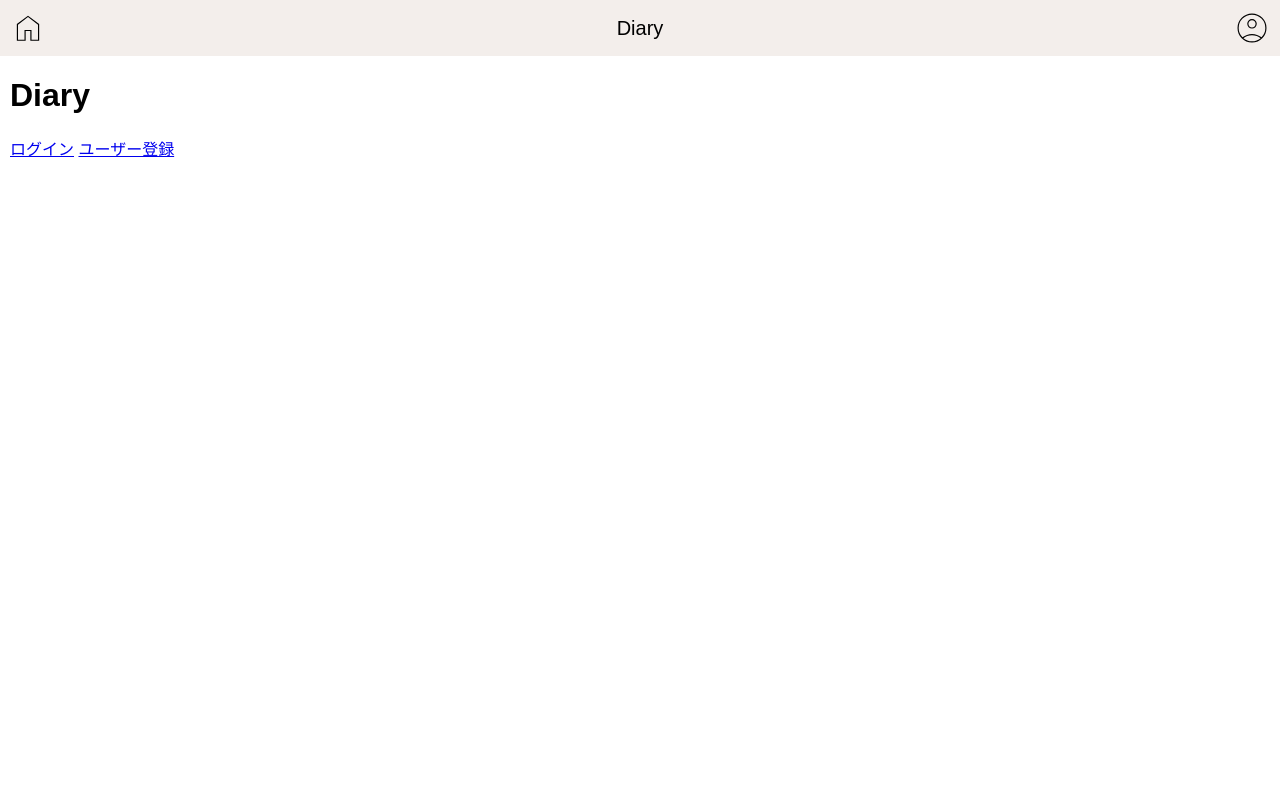
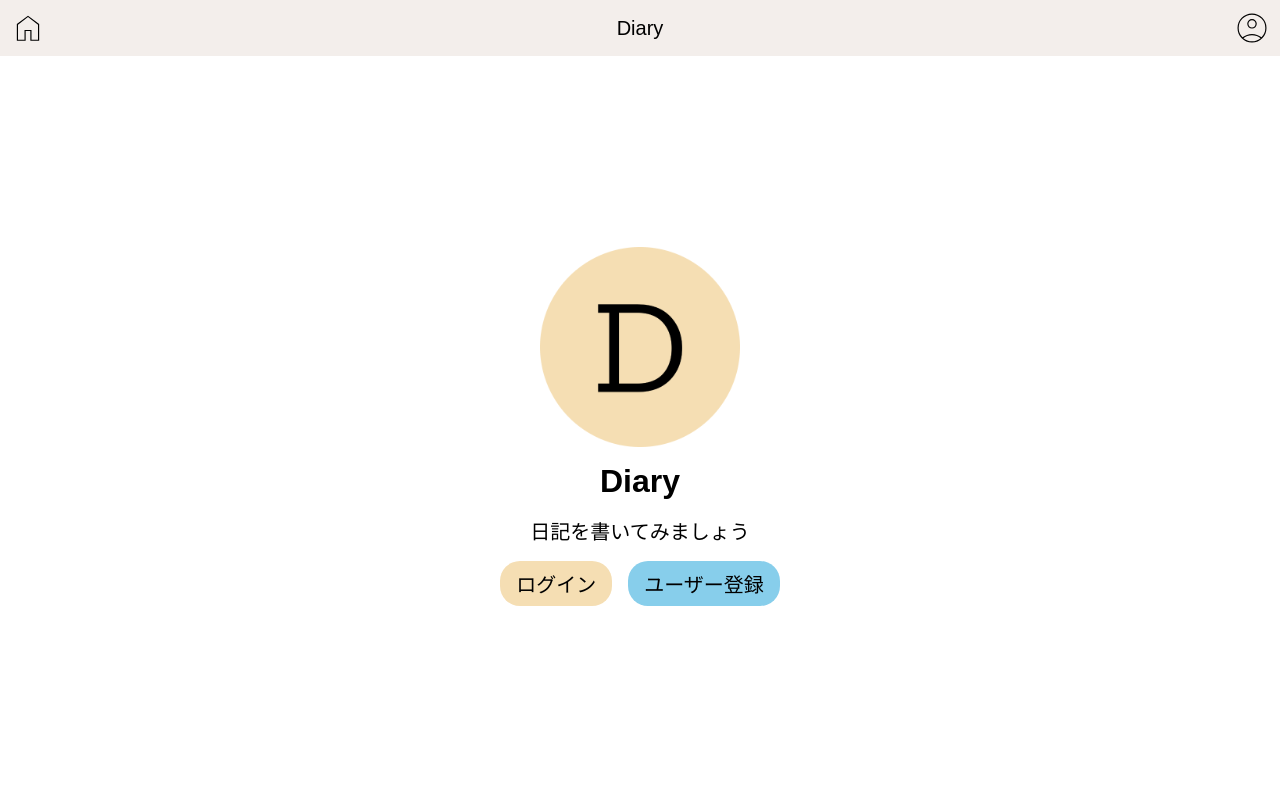
Before and after one commit to CoreNion/Diary, a Django app: page / in a window 1280 px wide. Run offline with Django 5.2, Linux system fonts and the light colour scheme; parts of the project's set-up code (start-up, migrations or seed data) failed here and were passed over; some web fonts are replaced.

Commit message:
[home] 非ログイン時の画面を調整

```diff
--- /dev/null
+++ b/static/css/entrance.css
@@ -0,0 +1,67 @@
+:root {
+  --primary-color: wheat;
+  --primary-light-color: #F3EEEB;
+  --secondary-color: skyblue;
+  --secondary-bg-color: #E1EEFF;
+}
+
+.main-visual {
+  height: 90vh;
+  display: grid;
+  justify-content: center;
+  justify-items: center;
+  align-content: center;
+  grid-template-areas:
+    "icon icon"
+    "title title"
+    "desc desc"
+    "login signup";
+  gap: 16px;
+}
+
+.main-visual__icon {
+  grid-area: icon;
+  width: 200px;
+  height: 200px;
+}
+
+.main-visual__title {
+  grid-area: title;
+  margin: 0;
+  font-size: 32px;
+  font-weight: bold;
+}
+
+.main-visual__desc {
+  grid-area: desc;
+  margin: 0;
+  font-size: 20px;
+}
+
+.main-visual__login {
+  grid-area: login;
+  padding: 8px 16px;
+  border-radius: 20px;
+  background-color: var(--primary-color);
+  color: black;
+  font-size: 20px;
+  text-decoration: none;
+}
+
+.main-visual__login:hover {
+  background-color: var(--primary-light-color);
+}
+
+.main-visual__signup {
+  grid-area: signup;
+  padding: 8px 16px;
+  border-radius: 20px;
+  background-color: var(--secondary-color);
+  color: black;
+  font-size: 20px;
+  text-decoration: none;
+}
+
+.main-visual__signup:hover {
+  background-color: var(--secondary-bg-color);
+}
--- a/templates/diary/index_entrance.html
+++ b/templates/diary/index_entrance.html
@@ -1,9 +1,19 @@
 {% extends "base.html" %}
+{% load static %}
 
 {% block title %}Diary{% endblock title %}
 
+{% block exhead %}
+<link rel="stylesheet" href="{% static "css/entrance.css" %}">
+{% endblock exhead %}
+
 {% block content %}
-<h1>Diary</h1>
-<a href="{% url "accounts:login" %}">ログイン</a>
-<a href="{% url "accounts:signup" %}">ユーザー登録</a>
+<section class="main-visual">
+  <img src="{% static 'img/icons/icon-512.png' %}" alt="Diary Icon" class="main-visual__icon">
+  <h1 class="main-visual__title">Diary</h1>
+  <p class="main-visual__desc">日記を書いてみましょう</p>
+
+  <a href="{% url "accounts:login" %}" class="main-visual__login">ログイン</a>
+  <a href="{% url "accounts:signup" %}" class="main-visual__signup">ユーザー登録</a>
+</section>
 {% endblock content %}
```
